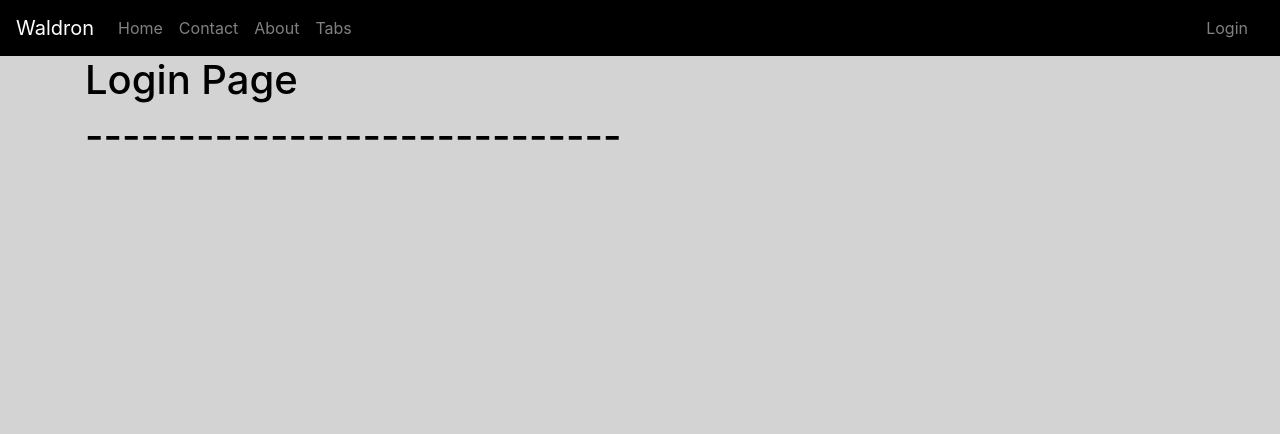
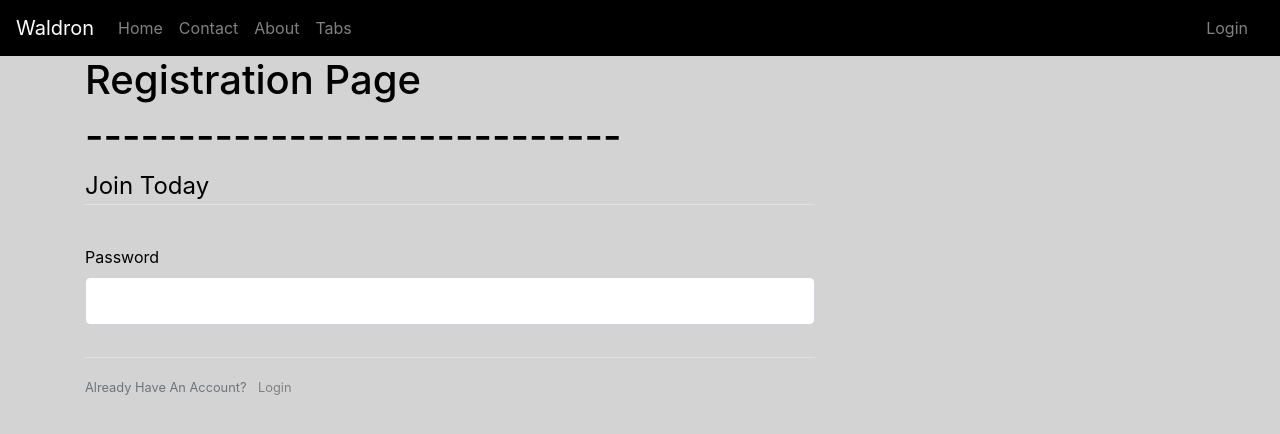
Before and after one commit to clj-jackson/Flask-Waldron, a Flask app: template templates/login.html in a window 1280 px wide. Shown: the top 434 px of the page. Run offline with Flask 2, Linux system fonts and the light colour scheme; the template is opened without the code that fills it: values that come from a table or form of the project are taken from there, others are empty; some libraries are stand-ins or nearby versions.

Commit message:
Commit 2, added login page, no functionality yet.

```diff
--- /dev/null
+++ b/forms.py
@@ -0,0 +1,20 @@
+from flask_wtf import FlaskForm
+from wtforms import StringField, PasswordField, SubmitField, BooleanField
+from wtforms.validators import DataRequired, Length, Email, EqualTo
+
+class RegForm(FlaskForm):
+    username = StringField("Username", validators=[DataRequired(), Length(min=2, max=20)])
+
+    password = PasswordField("Password", validators=[DataRequired(), Length(min=8, max=30)])
+    confirm_password = PasswordField("Confirm Password", validators=[DataRequired(), EqualTo("password")])
+
+    submission = SubmitField("Sign Up")
+
+class LoginForm(FlaskForm):
+
+
+    password = PasswordField("Password", validators=[DataRequired(), Length(min=8, max=30)])
+
+    remember_user = BooleanField("Remember Me")
+
+    submission = SubmitField("Login")
--- a/main.py
+++ b/main.py
@@ -1,5 +1,7 @@
 from flask import Flask, render_template, url_for
+from forms import RegForm, LoginForm
 app = Flask(__name__)
+app.config["SECRET_KEY"] = "0bd24ce2ce9d0ac49fea3f26561cc7fa4fe296ef22964a68594b489c804d4f3a"
 
 posts = [
     {
@@ -35,7 +37,14 @@ def tabs():
 
 @app.route("/login")
 def login():
-    return render_template("login.html", title="Login")
+    form = LoginForm()
+    return render_template("login.html", title="Login", form=form)
+
+@app.route("/register")
+def register():
+    form = RegForm()
+    return render_template("register.html", title="Register", form=form)
+
 
 if __name__ == "__main__":
     app.run(debug=True)
--- a/templates/login.html
+++ b/templates/login.html
@@ -1,5 +1,37 @@
 {% extends "layout.html" %}
 {% block content %}
-    <h1>Login Page</h1>
+    <h1>Registration Page</h1>
     <h1>-----------------------------</h1>
+    <div>
+        <form method="POST" action="">
+            {{ form.hidden_tag() }}
+            <fieldset class="form-group">
+                <legend class="border-bottom mb-4">Join Today</legend>
+                <div class="form-group">
+                    {{ form.username.label(class="form-control-label") }}
+                    {{ form.username(class="form-control form-control-lg") }}
+                </div>
+                <div class="form-group">
+                    {{ form.email.label(class="form-control-label") }}
+                    {{ form.email(class="form-control form-control-lg") }}
+                </div>
+                <div class="form-group">
+                    {{ form.password.label(class="form-control-label") }}
+                    {{ form.password(class="form-control form-control-lg") }}
+                </div>
+                <div class="form-group">
+                    {{ form.confirm_password.label(class="form-control-label") }}
+                    {{ form.confirm_password(class="form-control form-control-lg") }}
+                </div>
+            </fieldset>
+            <div class="form-group">
+                {{ form.submit(class="btn btn-outlet-info") }}
+            </div>
+        </form>
+    </div>
+<div class="border-top pt-3">
+    <small class="text-muted">
+        Already Have An Account? <a class="ml-2" href="{{ url_for('login') }}">Login</a>
+    </small>
+</div>
 {% endblock content %}
--- /dev/null
+++ b/templates/register.html
@@ -0,0 +1,5 @@
+{% extends "layout.html" %}
+{% block content %}
+    <h1>Register Page</h1>
+    <h1>-----------------------------</h1>
+{% endblock content %}
--- a/templates/tabs.html
+++ b/templates/tabs.html
@@ -3,6 +3,6 @@
     <h1>Open tabs below using buttons below.</h1>
     <h1>-----------------------------</h1>
     <button class="btn btn-success" style="background-color: black" target="_blank" onclick="window.open('https://portal.brightoncollege.net/', '_blank'),window.open('https://accounts.ucas.com/Account/Login?returnUrl=https%3A%2F%2Fservices.ucas.com%2Fapply2023%2F%2Fhome%2F&reauthenticate=true', '_blank'), window.open('http://outlook.office.com/mail/inbox','_blank'),window.open('https://www.onenote.com/hrd?wdorigin=ondcauth2&wdorigin=ondcnotebooks','_blank'),window.open('http://www.replit.com','_blank'),window.open('https://www.pearsonactivelearn.com/app/home', '_blank'),window.open('https://my.classoos.com/uk/books/textbooks', '_blank'), window.open('http://www.google.com','_blank');">School</button>
-    <button class="btn btn-success" style="background-color: black" target="_blank" onclick="window.open('http://www.replit.com','_blank'),window.open('http://www.stackoverflow.com','_blank'),window.open('http://www.youtube.com','_blank'),window.open('https://github.com/clj-jackson','_blank'),window.open('http://www.google.com');">Coding</button>
-    <button class="btn btn-success" style="background-color: black" target="_blank" onclick="window.open('http://www.youtube.com','_blank'),window.open('http://www.netflix.com','_blank'),window.open('http://www.twitch.com','_blank'),window.open('http://www.crunchyroll.com','_blank'),window.open('http://www.google.com','_blank');">Entertainment/video</button>
+    <button class="btn btn-success" style="background-color: gray" target="_blank" onclick="window.open('http://www.replit.com','_blank'),window.open('http://www.stackoverflow.com','_blank'),window.open('http://www.youtube.com','_blank'),window.open('https://github.com/clj-jackson','_blank'),window.open('http://www.google.com');">Coding</button>
+    <button class="btn btn-success" style="background-color: darkgray" target="_blank" onclick="window.open('http://www.youtube.com','_blank'),window.open('http://www.netflix.com','_blank'),window.open('http://www.twitch.com','_blank'),window.open('http://www.crunchyroll.com','_blank'),window.open('http://www.google.com','_blank');">Entertainment/video</button>
 {% endblock content %}
```
